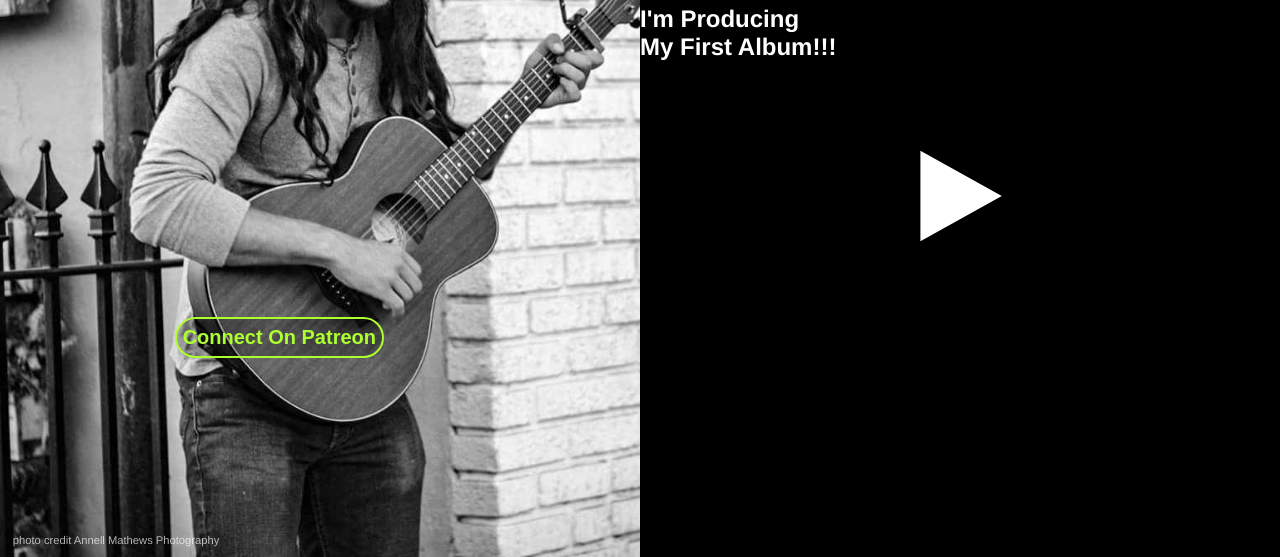
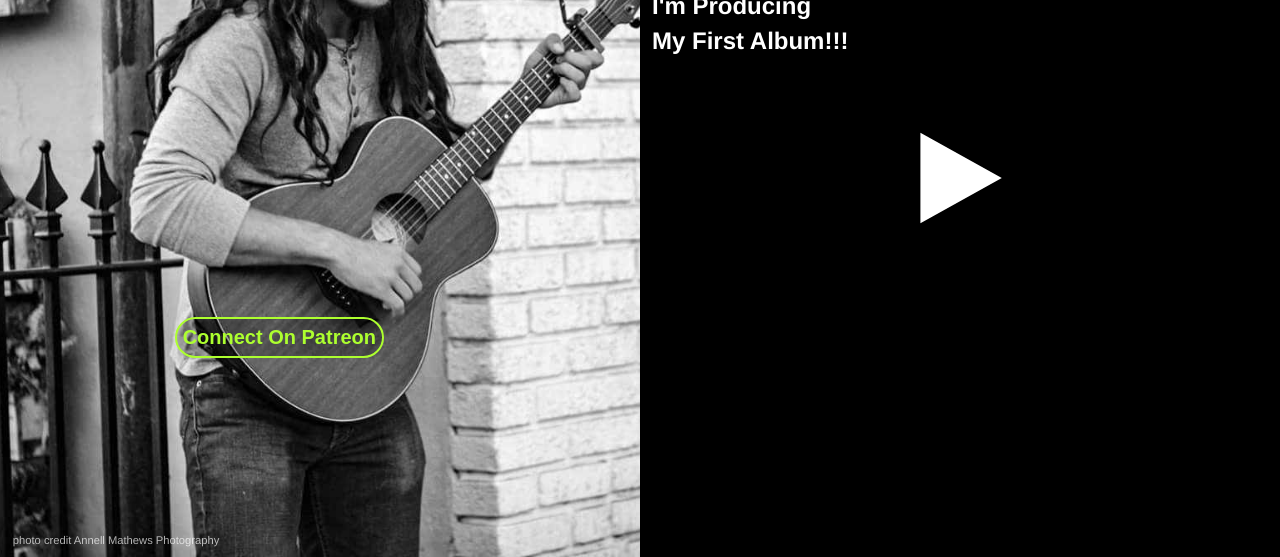
Before and after one commit to Camboridesbikes/CamboMusic, a Gatsby site: page / in a window 1280 px wide. Shown: the part 243-800 px from the top of the page. Built offline with nearby package versions, Linux system fonts and the light colour scheme; Gatsby itself is replaced by a stand-in of ours.

Commit message:
Edited name to 'Felix Cambo' on about page and adjusted h2 margins

```diff
--- a/src/pages/about.jsx
+++ b/src/pages/about.jsx
@@ -10,7 +10,7 @@ export default () => (
   <div>
     <h1 style={{paddingTop: "2em", fontSize: "3.3em"}}>Me</h1>
     <div style={{marginLeft: '1em'}}>
-      <p>My name is Cambo. I'm a singer-songwriter, instrumentalist and producer of music. I started my musical journey over fifteen years ago with a little old guitar and a love of making sounds with it. <br/><br/> Later, in my teens I began hopping freight trains and hitch-hiking around the country - mostly enjoying the wide-open expanses of the western U.S.. Busking on street corners and farmers' markets was my preferred method of getting myself fed. <br/><br/>I am taking a leap and am producing my first full album (name yet to be determined). It's such an exciting endeavor and I have so many folks to thank for my desicion and for thier support so far. <br/><br/>If you are curious to find out more, follow this journey and/or connect and support the process, I urge you to hop on over to my <a href="https://www.patreon.com/Cambomusic" aria-label="Link to Patreon Page">Patreon</a> - the home base for this project.</p>
+      <p>My name is Felix Cambo. I'm a singer-songwriter, instrumentalist and producer of music. I started my musical journey over fifteen years ago with a little old guitar and a love of making sounds with it. <br/><br/> Later, in my teens I began hopping freight trains and hitch-hiking around the country - mostly enjoying the wide-open expanses of the western U.S.. Busking on street corners and farmers' markets was my preferred method of getting myself fed. <br/><br/>I am taking a leap and am producing my first full album (name yet to be determined). It's such an exciting endeavor and I have so many folks to thank for my desicion and for thier support so far. <br/><br/>If you are curious to find out more, follow this journey and/or connect and support the process, I urge you to hop on over to my <a href="https://www.patreon.com/Cambomusic" aria-label="Link to Patreon Page">Patreon</a> - the home base for this project.</p>
       <h4>Keep On Keepin' On</h4>
     </div>
 
--- a/src/pages/index.css
+++ b/src/pages/index.css
@@ -5,6 +5,11 @@ h1{
 
     margin: 0;
     font-size: 4em;
+}
+h2{
+  margin: .3em;
+  margin-left: .5em;
+
 }
 
 div.vidWrapper{
--- a/src/pages/index.js
+++ b/src/pages/index.js
@@ -15,7 +15,8 @@ const IndexPage = () => (
     <div className="index" >
     <h1>Good</h1>
     <h1>Morning</h1>
-    <h2>I'm Producing <br/>My First Album!!!</h2>
+    <h2>I'm Producing</h2>
+    <h2>My First Album!!!</h2>
     <Video/>
   </div>
   </>
```
Also changed, not shown: public/index.html (+1 -1 lines).
